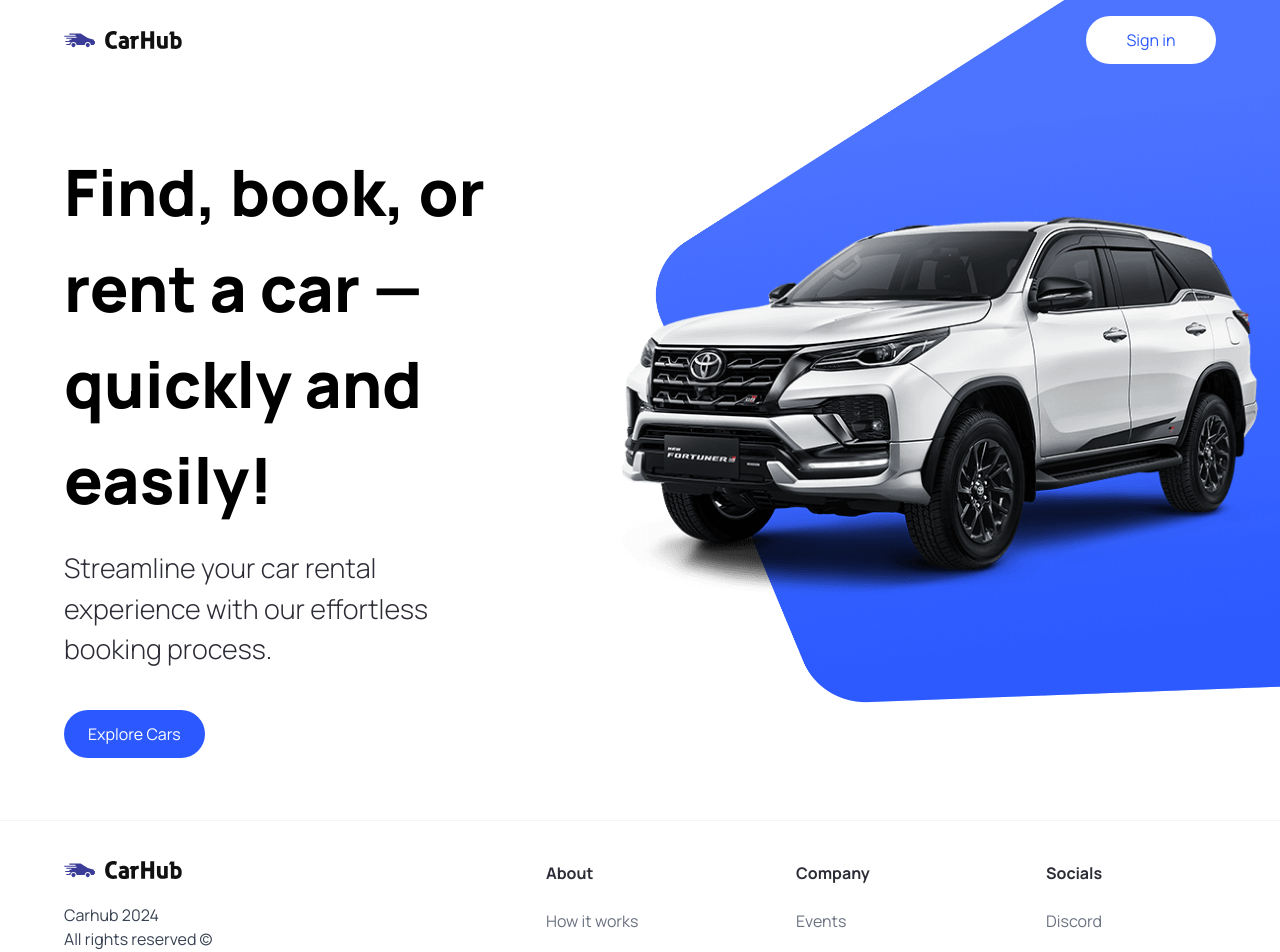
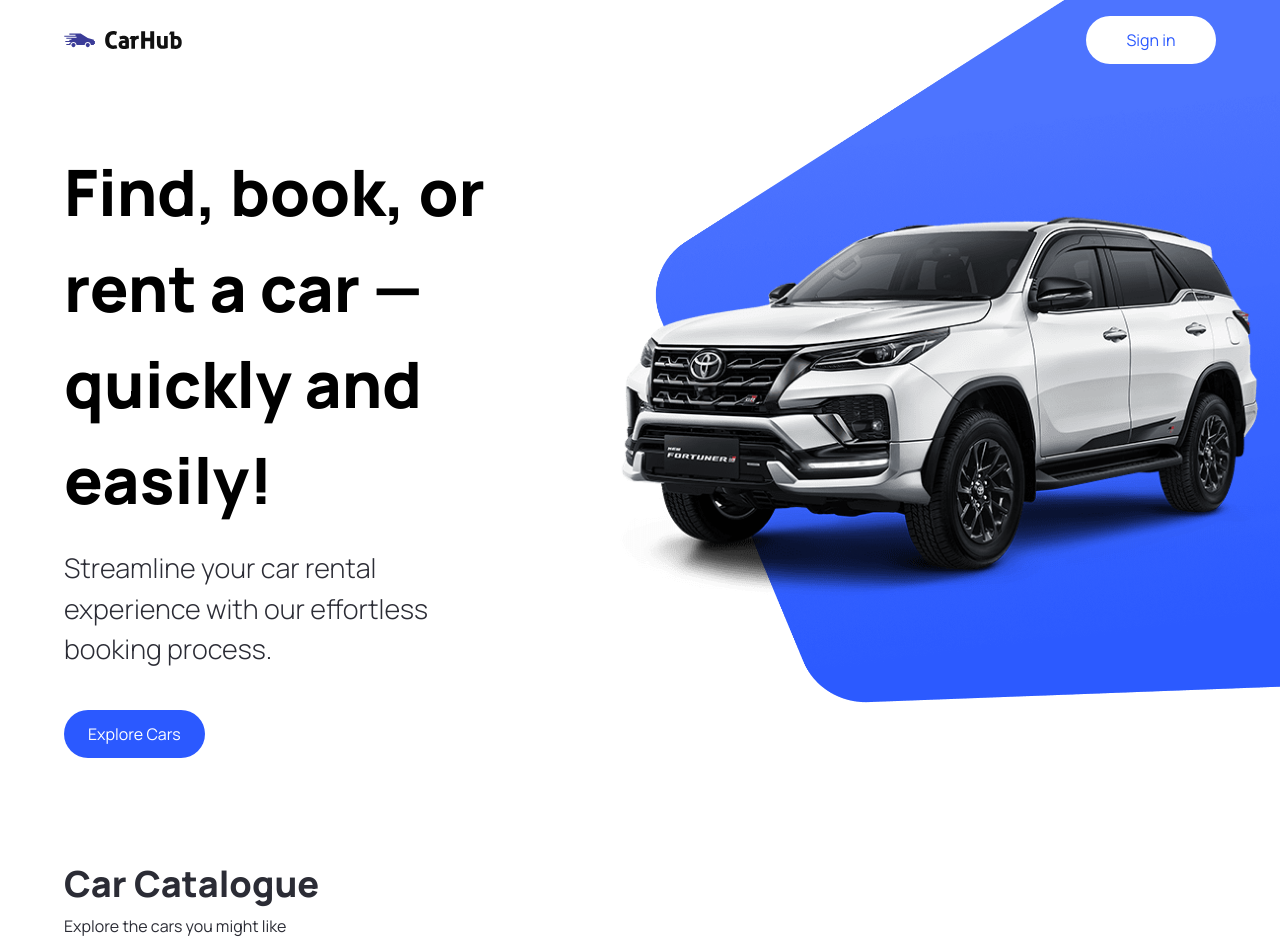
Before and after one commit to novacat25/car_showcase, a Next.js app: page / in a window 1280 px wide. Shown: the top 952 px of the page. Built offline with nearby package versions, Linux system fonts and the light colour scheme.

Commit message:
Feat: init

```diff
--- a/app/page.tsx
+++ b/app/page.tsx
@@ -4,6 +4,17 @@ export default function Home() {
   return (
     <main className="overflow-hidden">
       <Hero />
+
+      <div className="mt-12 padding-x padding-y
+      max-width" id="discover">
+        <div className="home__text-container">
+          <h1 className="text-4xl
+          font-extrabold">
+            Car Catalogue
+          </h1>
+          <p>Explore the cars you might like</p>
+        </div>
+      </div>
     </main>
   )
 }
```
